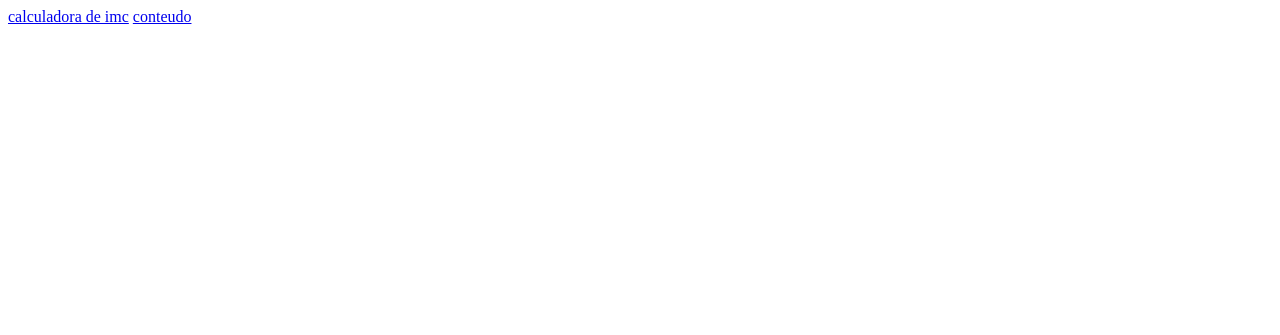
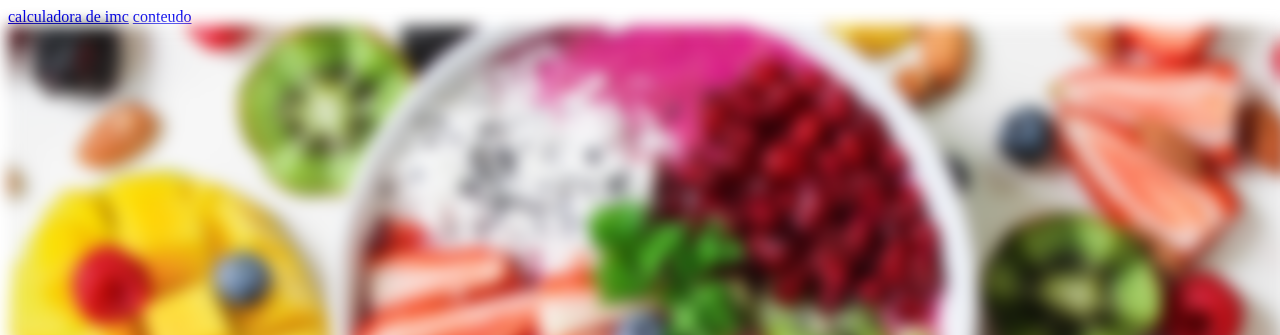
Before and after one commit to Tsar006/thiago_trabalhoIV_webI, a plain HTML site: page index.html in a window 1280 px wide. Shown: the top 335 px of the page. Drawn offline with Linux system fonts and the light colour scheme.

Commit message:
agora imagem fica no fundo

```diff
--- a/css/style.css
+++ b/css/style.css
@@ -1,3 +1,9 @@
+body{
+  width: 100%;
+  height: 90vh;
+  overflow-x: hidden;
+}
+
 #titulo_pagina {
     display: flex;
     align-self: center;
@@ -41,6 +47,7 @@
 
     /* Full height */
     height: 100%;
+    width: 100%;
 
     /* Center and scale the image nicely */
     background-position: center;
```
